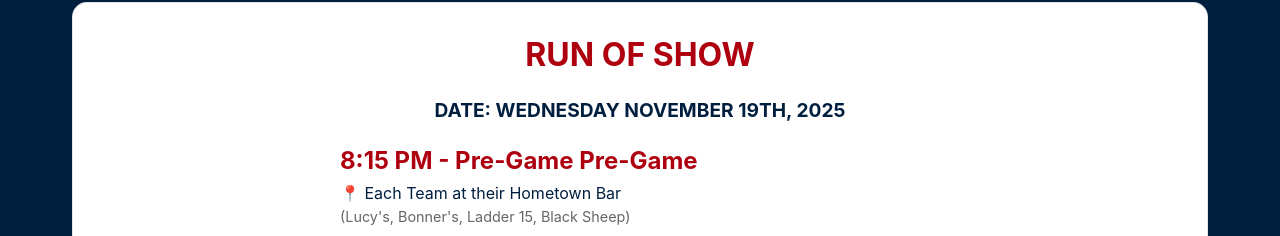
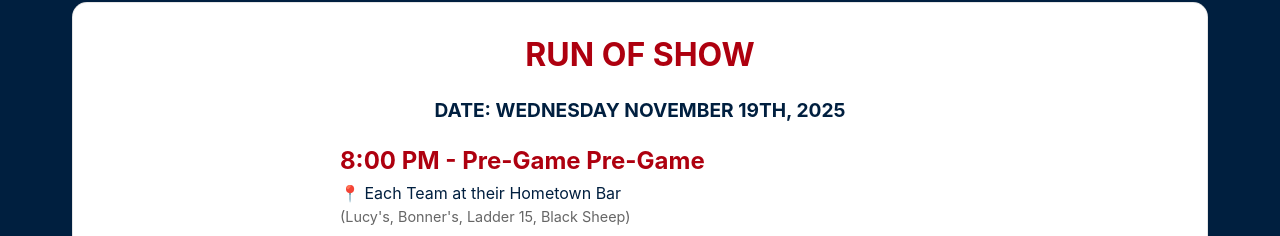
Before and after one commit to rberg27/streethockeyofwharton, a Next.js app: page / in a window 1280 px wide. Shown: the part 945-1181 px from the top of the page. Built offline with nearby package versions, Linux system fonts and the light colour scheme.

Commit message:
Schedule

```diff
--- a/components/EventDetails.tsx
+++ b/components/EventDetails.tsx
@@ -13,7 +13,7 @@ export default function EventDetails() {
             fontWeight: 'bold',
             color: '#ae000f'
           }}>
-            8:15 PM - Pre-Game Pre-Game
+            8:00 PM - Pre-Game Pre-Game
           </h3>
           <p style={{ fontSize: '1rem', color: '#001f3f' }}>
             📍 Each Team at their Hometown Bar
```
